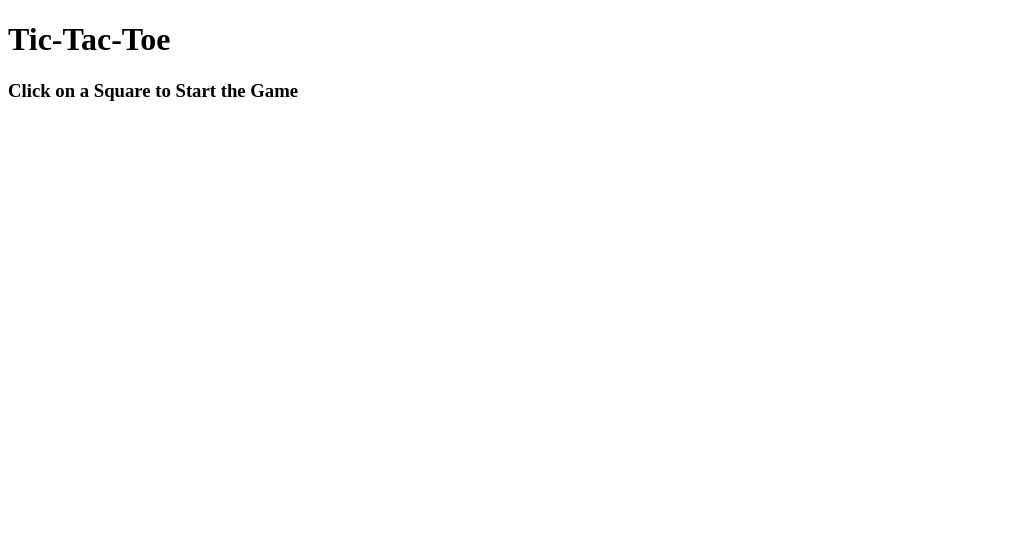
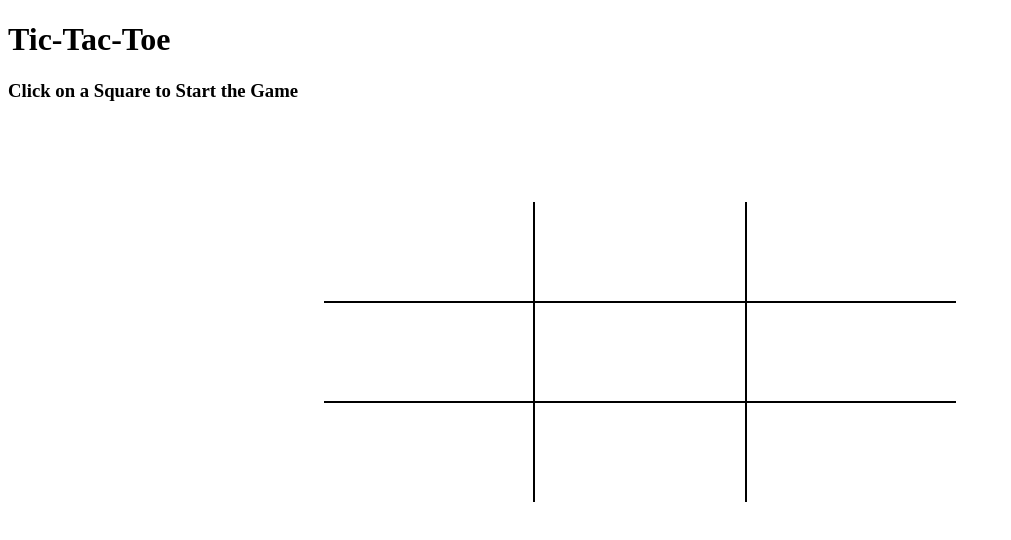
Before and after one commit to caioingber/tic-tac-toe, a plain HTML site: page index.html in a window 1280 px wide. Shown: the whole page, without its empty margins (0-1011 px from the left). Drawn offline with Linux system fonts and the light colour scheme.

Commit message:
created grid layout

```diff
--- a/index.html
+++ b/index.html
@@ -8,8 +8,9 @@
 </head>
 <body>
     <header>
-        <h1>Tic-Tac-Toe</h1></header>
+        <h1>Tic-Tac-Toe</h1>
         <h3>Click on a Square to Start the Game</h3>
+    </header>
         <div id="game-container">
             <!-- creating grid in JS -->
         </div>
--- a/style.css
+++ b/style.css
@@ -0,0 +1,14 @@
+#game-container {
+    display: grid;
+    grid-template-columns: repeat(3, 1fr);
+    grid-template-rows: repeat(3, 1fr);
+    grid-gap: 2px;
+    background-color: black;
+    height: 300px;
+    width: 50%;
+    margin: 100px auto;
+}
+
+.game-box {
+    background-color: white;
+}
```
